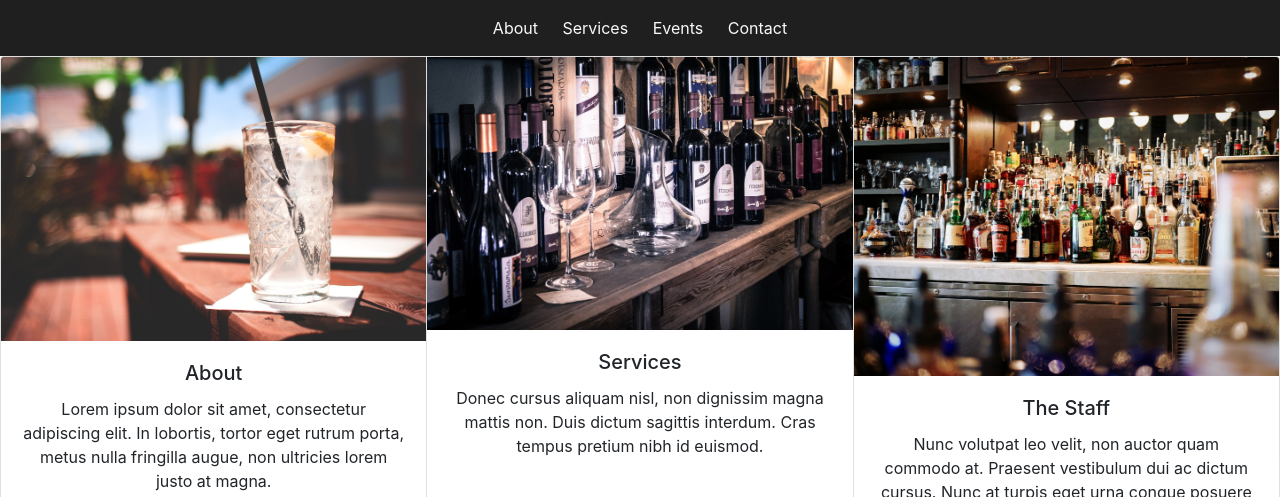
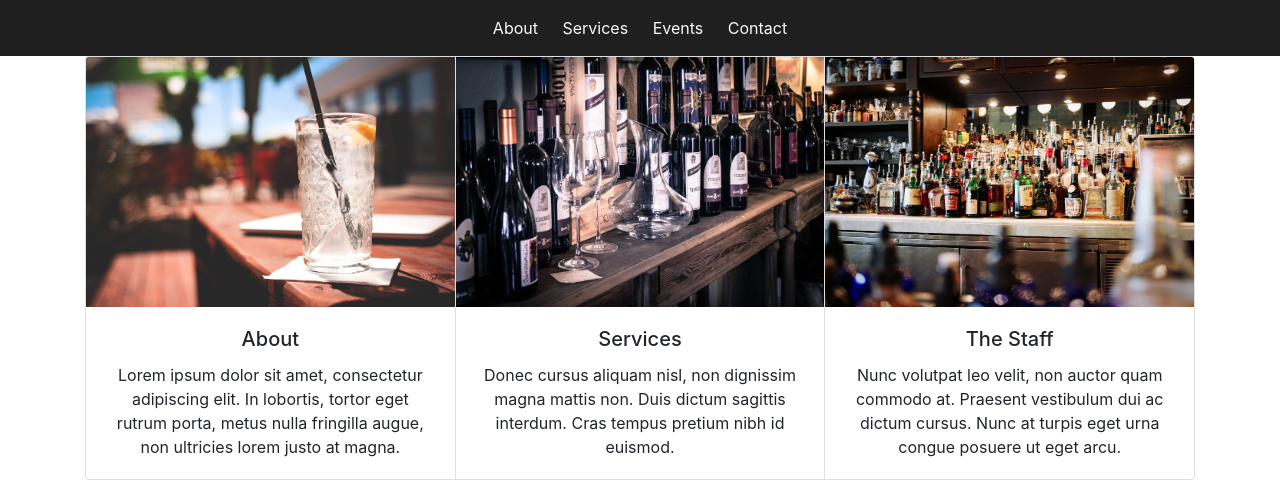
Before and after one commit to Pang/Unit21, a plain HTML site: page index.html in a window 1280 px wide. Shown: the part 303-800 px from the top of the page. Drawn offline with nearby package versions, Linux system fonts and the light colour scheme.

Commit message:
aligned images

```diff
--- a/index.html
+++ b/index.html
@@ -28,7 +28,7 @@
             </li>
         </ul>
     </nav>
-    <div class="card-group">
+    <div class="container card-group">
         <div class="card">
             <img class="card-img-top" src="images/ginGlass.jpg" alt="Card image cap">
             <div class="card-body">
--- a/style.css
+++ b/style.css
@@ -31,6 +31,10 @@ footer {
     display: inline-block!important;
 }
 
+.card > img {
+    width: 100%;
+    height: 250px;
+}
 ul {
     display: inline-block;
     text-align: center;
```
